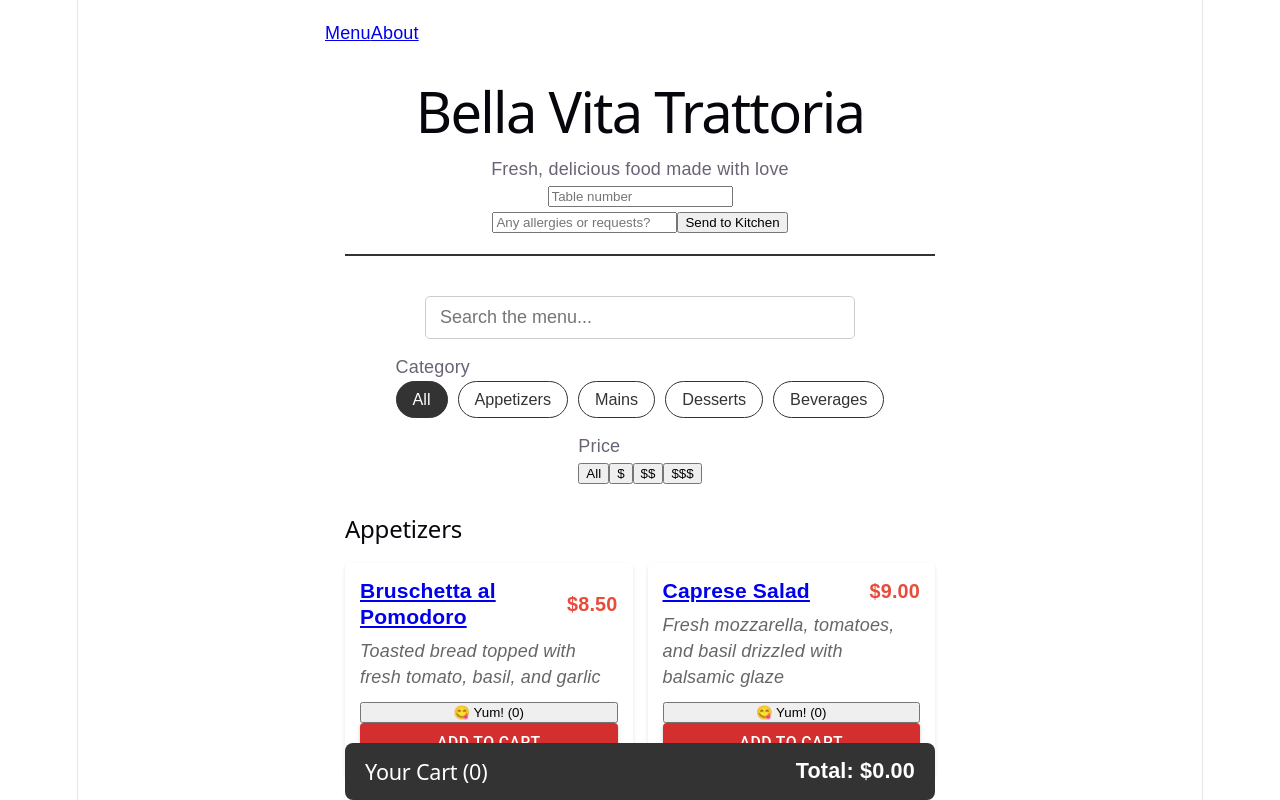
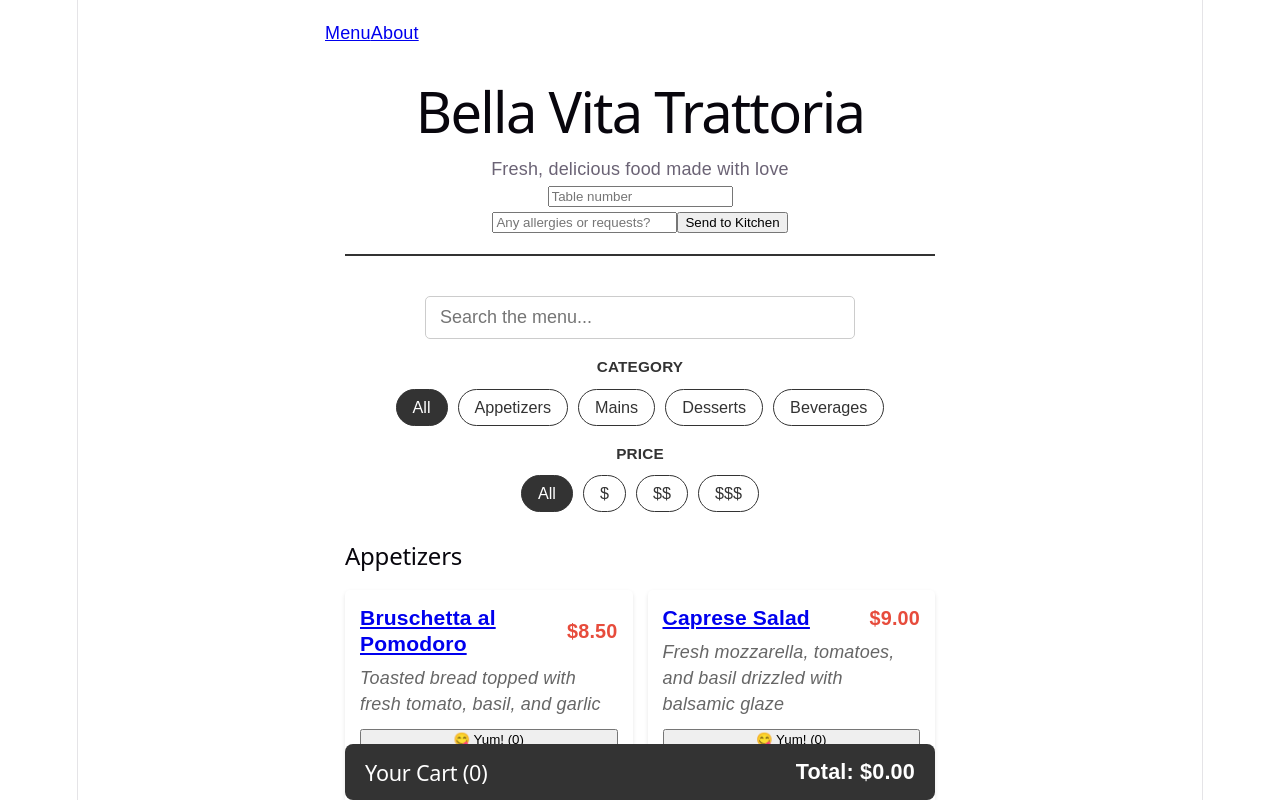
Before and after one commit to KNors22/restaurant-menu, a React (Vite) app: page / in a window 1280 px wide. Shown: the top 800 px of the page. Built offline with nearby package versions, Linux system fonts and the light colour scheme.

Commit message:
Style price tier filter controls

```diff
--- a/src/App.css
+++ b/src/App.css
@@ -30,14 +30,30 @@ header {
   border-radius: 5px;
 }
 
-.category-filters {
+.filter-group {
+  display: flex;
+  flex-direction: column;
+  align-items: center;
+  gap: 8px;
+}
+
+.filter-label {
+  color: #333;
+  font-size: 0.85em;
+  font-weight: bold;
+  text-transform: uppercase;
+}
+
+.category-filters,
+.price-filters {
   display: flex;
   flex-wrap: wrap;
   justify-content: center;
   gap: 10px;
 }
 
-.category-filters button {
+.category-filters button,
+.price-filters button {
   padding: 8px 16px;
   border: 1px solid #333;
   border-radius: 20px;
@@ -48,11 +64,13 @@ header {
   transition: background 0.2s, color 0.2s;
 }
 
-.category-filters button:hover {
+.category-filters button:hover,
+.price-filters button:hover {
   background: #f0f0f0;
 }
 
-.category-filters button.active {
+.category-filters button.active,
+.price-filters button.active {
   background: #333;
   color: white;
 }
@@ -63,6 +81,12 @@ header {
   grid-template-columns: repeat(auto-fill, minmax(260px, 1fr));
   gap: 15px;
   margin-top: 20px;
+}
+
+.empty-menu-message {
+  color: #333;
+  font-weight: bold;
+  text-align: center;
 }
 
 .cart-summary {
```
